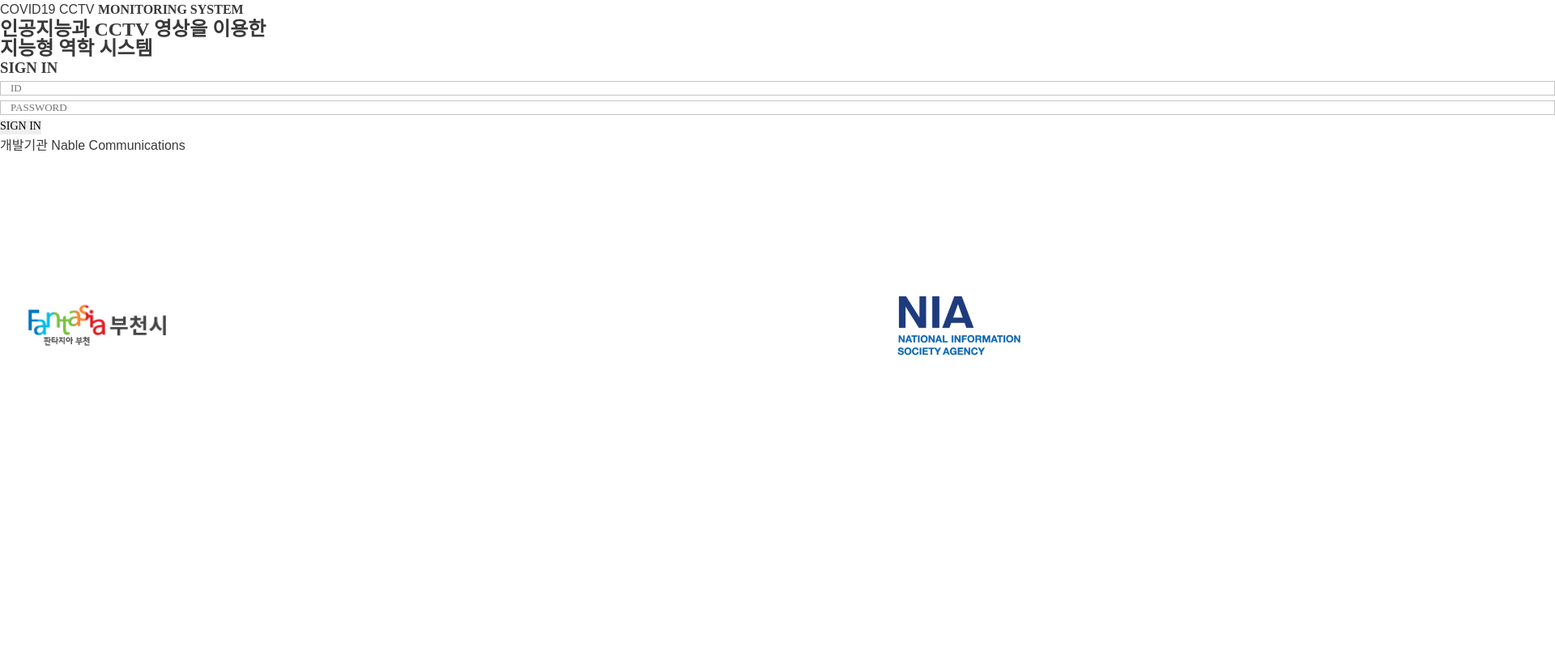
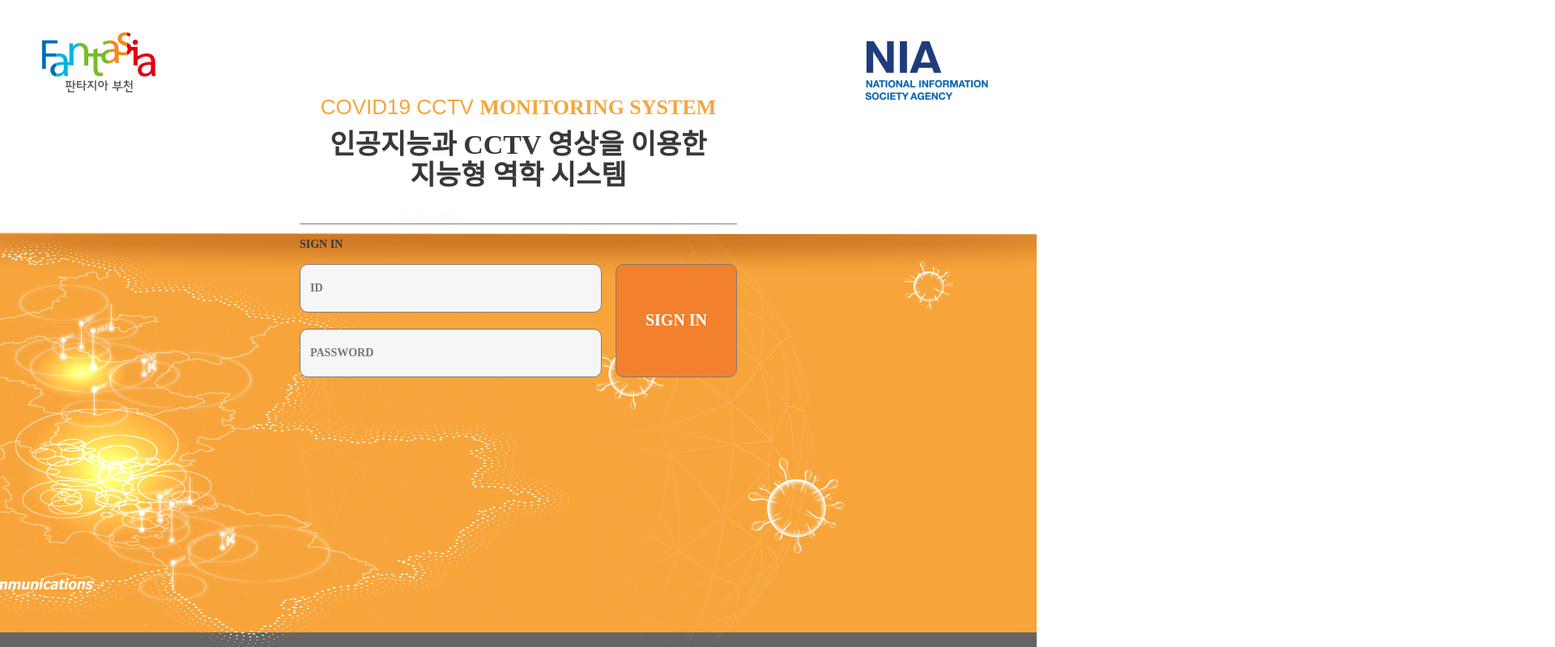
Before and after one commit to shjung84/bcc, a plain HTML site: page bcc/login/login.html in a window 1280 px wide. Shown: the whole page at 81% size, 1920 px wide, since content can reach past the window. Drawn offline with Linux system fonts and the light colour scheme; the site is published under a folder, as on GitHub Pages, so addresses that start at the root find nothing; a web font is replaced by a local one.

```diff
--- a/bcc/login/login.html
+++ b/bcc/login/login.html
@@ -6,7 +6,7 @@
 <meta name="viewport" content="user-scalable=no, initial-scale=1.0, maximum-scale=1.0, minimum-scale=1.0, width=device-width">
 <meta http-equiv="X-UA-Compatible" content="IE=edge" />
 <link rel="stylesheet" type="text/css" href="../../css/common.css" />
-<link rel="stylesheet" type="text/css" href="/css/login.css" />
+<link rel="stylesheet" type="text/css" href="../../css/login.css" />
 <script src="../../js/jquery-3.6.0.js"></script>
 <script defer src="../../js/common.js"></script>
 </head>
```
